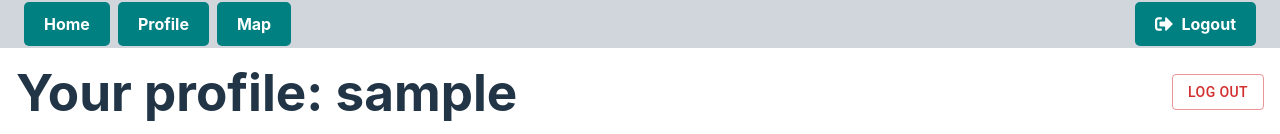
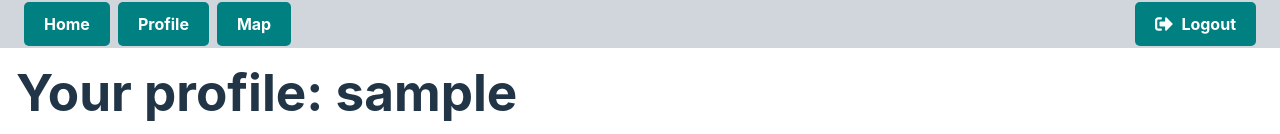
Before and after one commit to simenaure/chessbros, a React (Vite) app in the folder chess-bro/: page /profile/1 in a window 1280 px wide. Shown: the top 134 px of the page. Built offline with nearby package versions, Linux system fonts and the light colour scheme; no server answers; sample sign-in values are in the browser's storage.

Commit message:
Fixed log out

```diff
--- a/chess-bro/src/App.tsx
+++ b/chess-bro/src/App.tsx
@@ -38,8 +38,10 @@ function App() {
   };
 
   const handleLogout = () => {
+    console.log("Clicked");
     setCurrentUser(null);
     localStorage.removeItem("currentUser");
+    window.location.replace("/");
   };
 
   const isLoggedIn = !!currentUser;
--- a/chess-bro/src/login/user.ts
+++ b/chess-bro/src/login/user.ts
@@ -1,4 +1,4 @@
-type user = {
+export type user = {
   username: string;
   email: string;
   phone: string;
--- a/chess-bro/src/pages/NavBar.tsx
+++ b/chess-bro/src/pages/NavBar.tsx
@@ -35,6 +35,7 @@ export default function NavBar({
             <button
               className="btn flex items-center px-4 py-2"
               onClick={onLogout}
+              color="red"
             >
               <FaSignOutAlt className="btn-icon" />
               Logout
--- a/chess-bro/src/pages/profile/ProfilePage.tsx
+++ b/chess-bro/src/pages/profile/ProfilePage.tsx
@@ -14,16 +14,6 @@ export default function ProfilePage(userID: user) {
     <div className="p-4">
       <div className="flex justify-between items-center mb-4">
         <h1 className="text-2xl font-bold">Your profile: {userID.username}</h1>
-        <Button
-          variant="outlined"
-          color="error"
-          onClick={() => {
-            // For now, logout by reloading the page
-            window.location.reload();
-          }}
-        >
-          Log Out
-        </Button>
       </div>
       <PersonalInfo {...userID} />
     </div>
--- a/chess-bro/tsconfig.node.json
+++ b/chess-bro/tsconfig.node.json
@@ -3,10 +3,10 @@
     "tsBuildInfoFile": "./node_modules/.tmp/tsconfig.node.tsbuildinfo",
     "target": "ES2022",
     "lib": ["ES2023"],
-    "module": "CommonJS",
+    "module": "NodeNext",
     "skipLibCheck": true,
     "esModuleInterop": true,
-    "moduleResolution": "node",
+    "moduleResolution": "node16",
     "strict": true,
     "noUnusedLocals": true,
     "noUnusedParameters": true,
```
